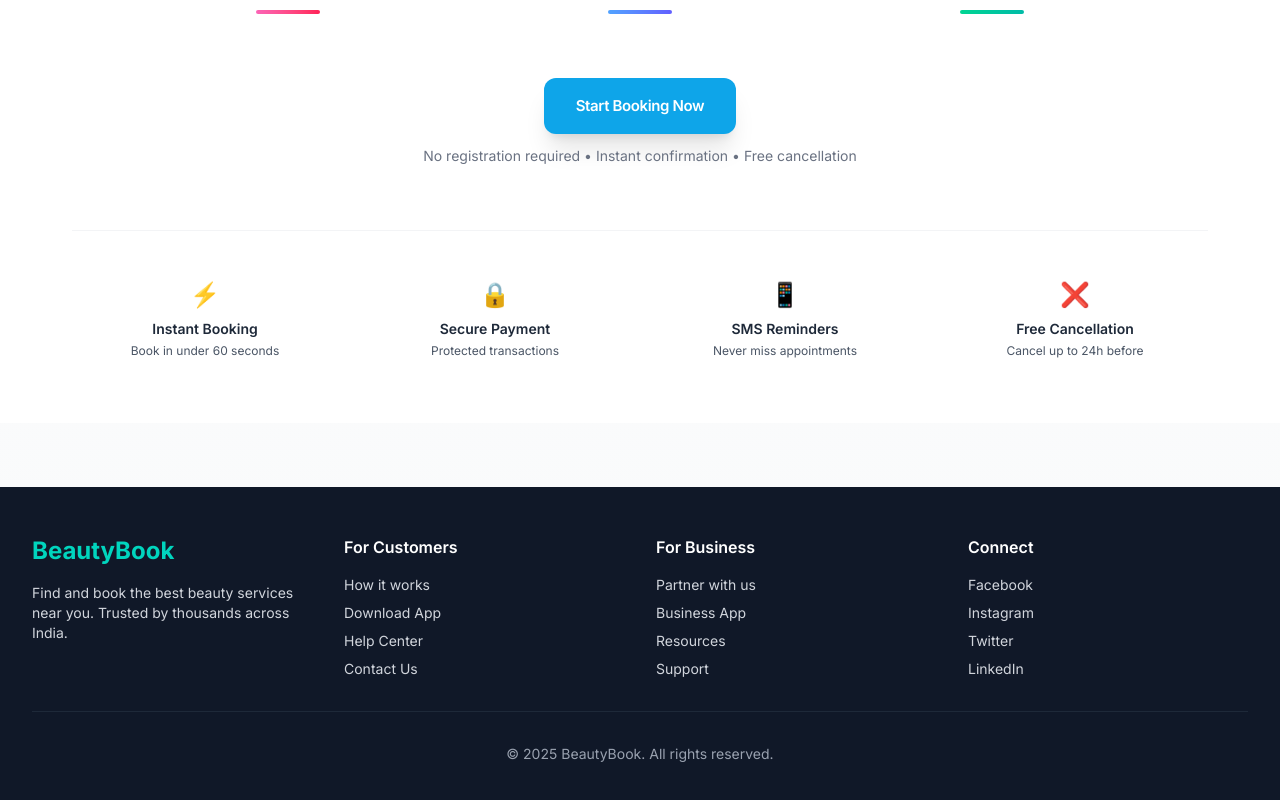
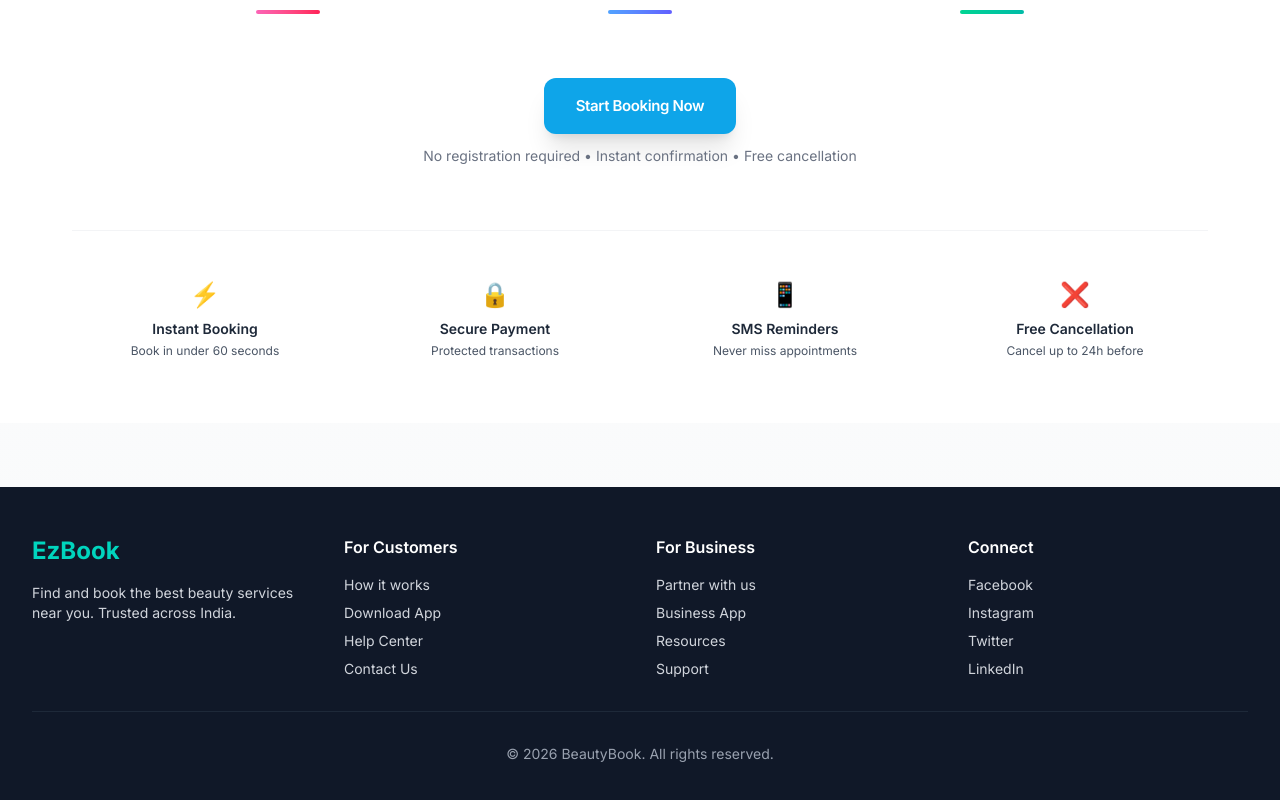
Before and after one commit to shubhammalhotra1708/booking-app, a Next.js app: page / in a window 1280 px wide. Shown: the part 2623-3423 px from the top of the page. Built offline with nearby package versions, Linux system fonts and the light colour scheme; no server answers; the database is empty.

Commit message:
text change on landing page

```diff
--- a/src/app/page.js
+++ b/src/app/page.js
@@ -31,9 +31,9 @@
         <div className="max-w-7xl mx-auto px-3 sm:px-4 lg:px-8">
           <div className="grid grid-cols-1 sm:grid-cols-2 lg:grid-cols-4 gap-6 sm:gap-8">
             <div>
-              <h3 className="text-xl sm:text-2xl font-bold text-teal-400 mb-3 sm:mb-4">BeautyBook</h3>
+              <h3 className="text-xl sm:text-2xl font-bold text-teal-400 mb-3 sm:mb-4">EzBook</h3>
               <p className="text-gray-300 text-xs sm:text-sm">
-                Find and book the best beauty services near you. Trusted by thousands across India.
+                Find and book the best beauty services near you. Trusted across India.
               </p>
             </div>
             <div>
@@ -65,7 +65,7 @@
             </div>
           </div>
           <div className="border-t border-gray-800 mt-6 sm:mt-8 pt-6 sm:pt-8 text-center text-gray-400 text-xs sm:text-sm">
-            <p>&copy; 2025 BeautyBook. All rights reserved.</p>
+            <p>&copy; 2026 BeautyBook. All rights reserved.</p>
           </div>
         </div>
       </footer>
```
